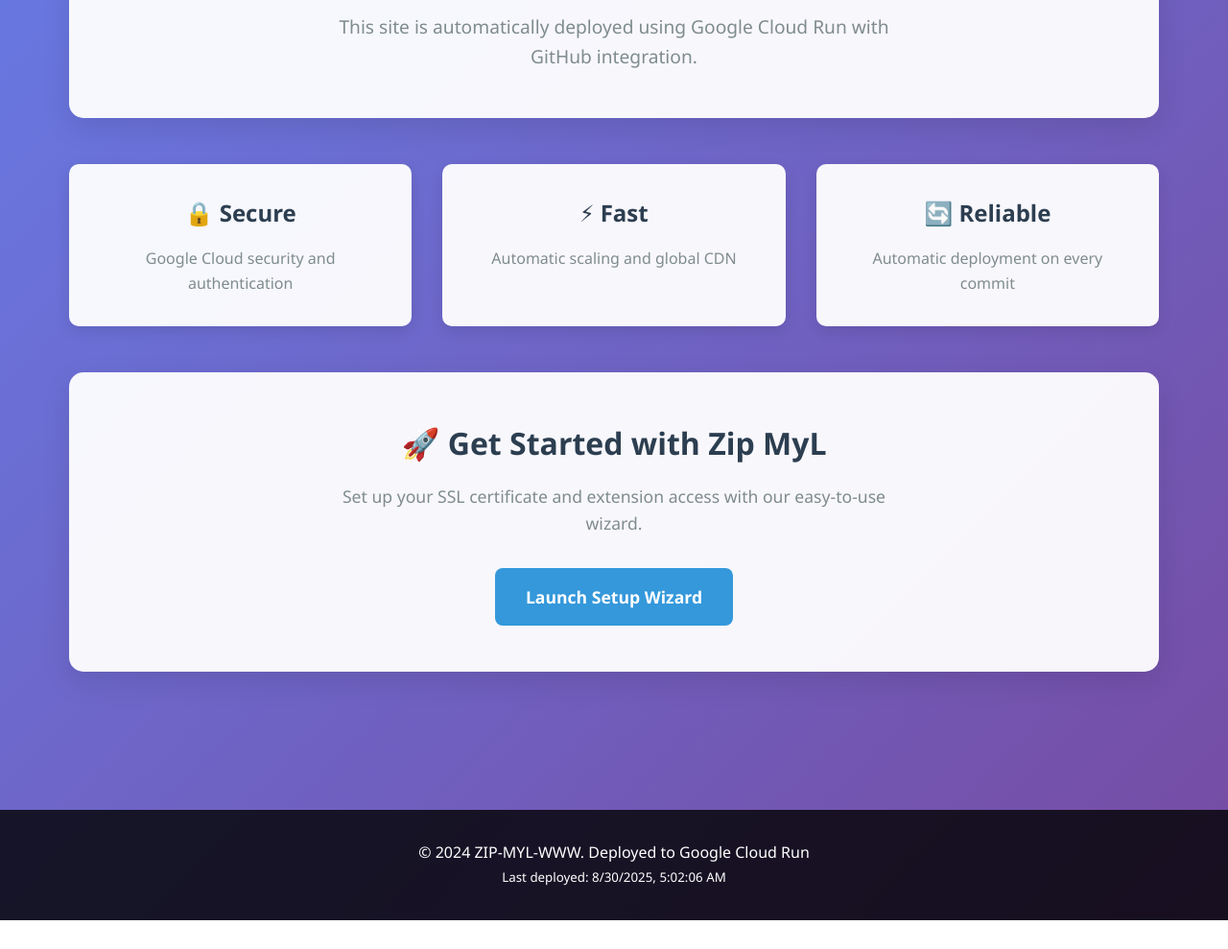
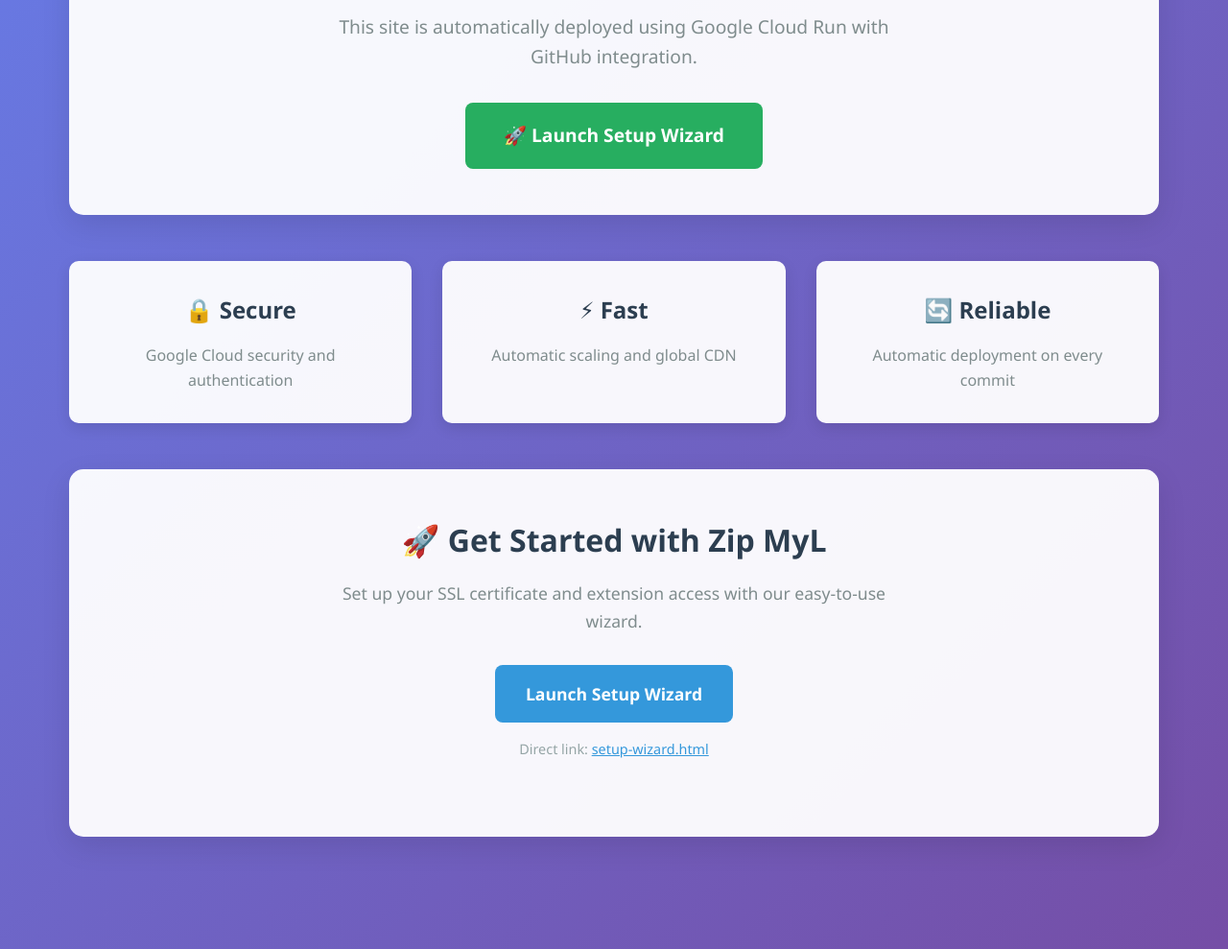
Before and after one commit to XDM-ZSBW/zip-myl-www, a website: page src/index.html in a window 1280 px wide. Shown: the part 327-1316 px from the top of the page at 96% size. Before the commit the page ends 1286 px from the top, so only its background shows below. Drawn offline with Linux system fonts and the light colour scheme.

Commit message:
Make setup wizard link more prominent on main page

```diff
--- a/src/index.html
+++ b/src/index.html
@@ -17,6 +17,11 @@
         <section class="hero">
             <h2>🚀 Google Cloud Run Deployment</h2>
             <p>This site is automatically deployed using Google Cloud Run with GitHub integration.</p>
+            <div style="margin-top: 2rem;">
+                <a href="setup-wizard.html" class="btn btn-primary" style="background: #27ae60; font-size: 1.2rem; padding: 1.2rem 2.5rem;">
+                    🚀 Launch Setup Wizard
+                </a>
+            </div>
         </section>
 
         <section class="features">
@@ -38,6 +43,7 @@
             <h2>🚀 Get Started with Zip MyL</h2>
             <p>Set up your SSL certificate and extension access with our easy-to-use wizard.</p>
             <a href="setup-wizard.html" class="btn btn-primary">Launch Setup Wizard</a>
+            <p style="margin-top: 1rem; font-size: 0.9rem; color: #95a5a6;">Direct link: <a href="setup-wizard.html" style="color: #3498db;">setup-wizard.html</a></p>
         </section>
     </main>
 
```
